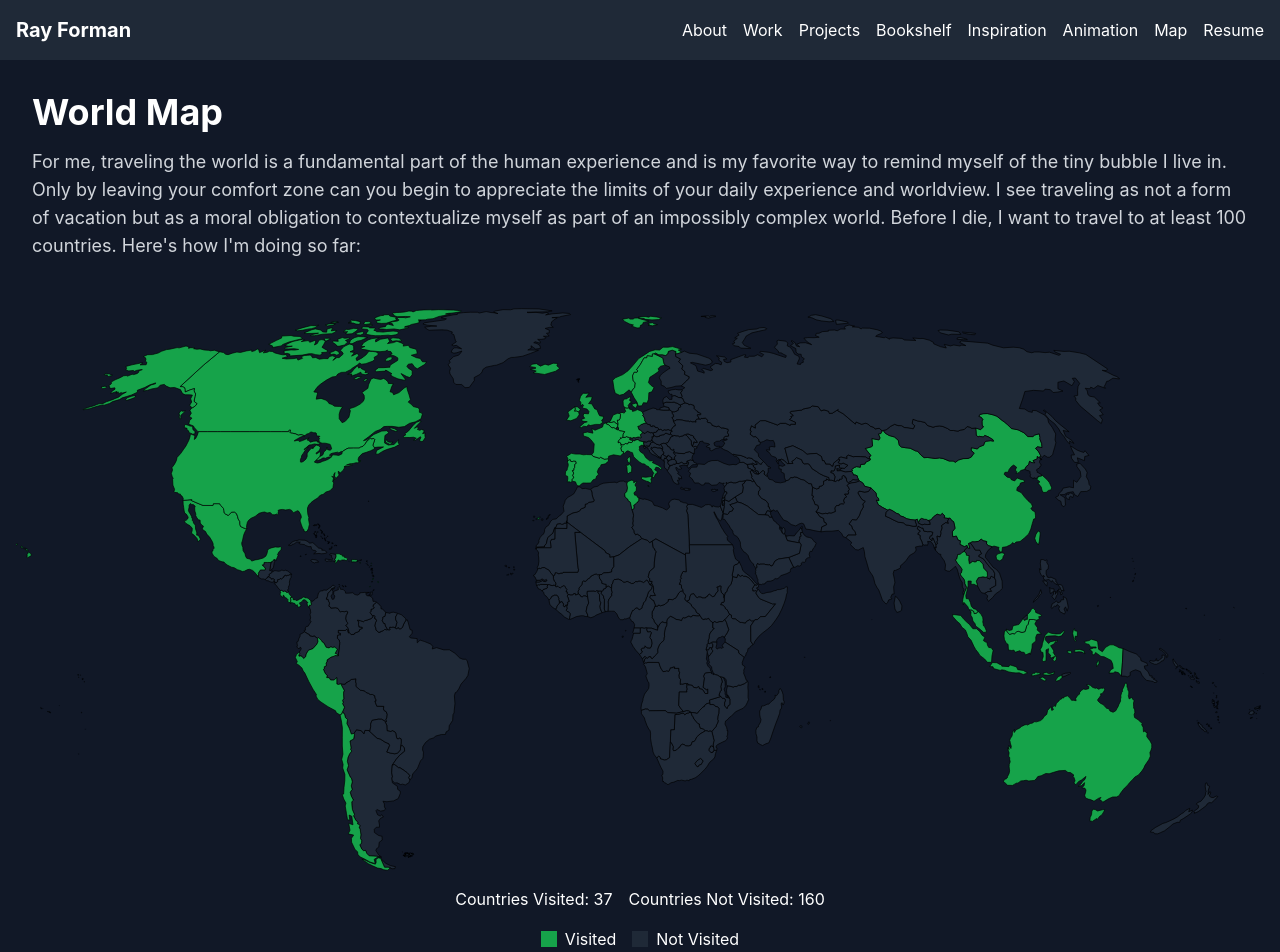
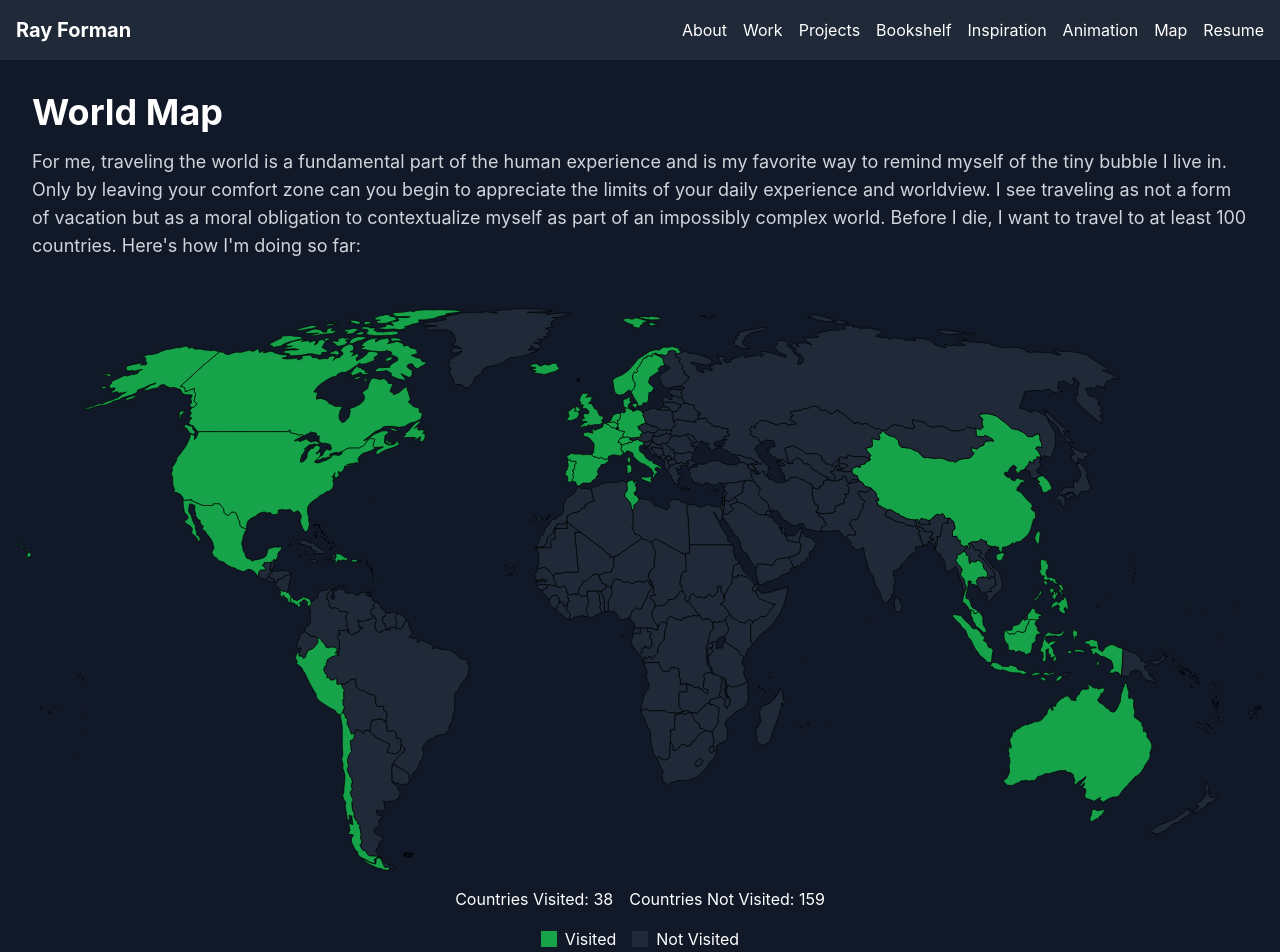
Before and after one commit to rayforman/personal-website, a React (Create React App) app in the folder frontend/: page /#/Map in a window 1280 px wide. Shown: the top 952 px of the page. Built offline with nearby package versions, Linux system fonts and the light colour scheme.

Commit message:
added philippines

```diff
--- a/frontend/src/pages/ConnectionsMap.jsx
+++ b/frontend/src/pages/ConnectionsMap.jsx
@@ -10,7 +10,7 @@ const ConnectionsMap = () => {
     'TN', 'BE', 'FR', 'DE', 'IS', 'IT', 'MT', 'NL', 'NO', 'PT', 'ES', 'SE',
     'CH', 'VA', 'AG', 'BB', 'CA', 'CR', 'DO', 'GD', 'MX', 'PA', 'LC', 'US',
     'AU', 'CL', 'PE', 'UK', 'DK', 'IE', 'TW', 'CN', 'SG', 'TH', 'KR', 'MY',
-    'ID',
+    'PH','ID',
   ];
 
   const visitedTerritories = [
--- a/frontend/src/pages/Map.jsx
+++ b/frontend/src/pages/Map.jsx
@@ -12,7 +12,7 @@ const WorldMap = () => {
     'TN', 'BE', 'FR', 'DE', 'IS', 'IT', 'MT', 'NL', 'NO', 'PT', 'ES', 'SE',
     'CH', 'VA', 'AG', 'BB', 'CA', 'CR', 'DO', 'GD', 'MX', 'PA', 'LC', 'US',
     'AU', 'CL', 'PE', 'UK', 'DK', 'IE', 'TW', 'CN', 'SG', 'TH', 'KR', 'MY',
-    'ID',
+    'PH', 'ID',
   ];
 
   const visitedTerritories = [
```
